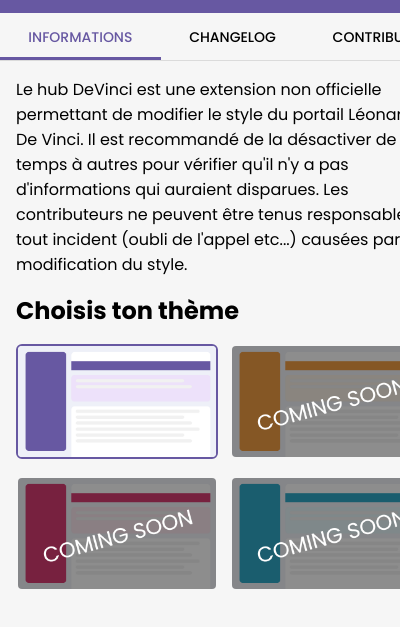
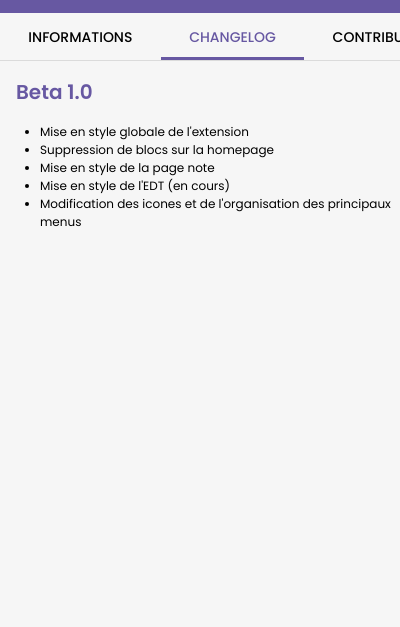
Before and after one commit to ProfCitron/le-hub-devinci, a browser extension: page hub-devinci/html/popup.html in a window 400 px wide. Both pictures are taken after a click on the element "CHANGELOG". Shown: the part 49-676 px from the top of the page. Drawn offline with Linux system fonts and the light colour scheme.

Commit message:
:memo: add docs on popup

```diff
--- a/hub-devinci/html/popup.css
+++ b/hub-devinci/html/popup.css
@@ -81,6 +81,14 @@
     padding: 16px;
 }
 
+.popup--body > div {
+    display: none;
+}
+
+.popup--body > div.active {
+    display: block;
+}
+
 .info--images {
     display: grid;
     grid-template-columns: 1fr 1fr;
@@ -107,3 +115,26 @@
 .info--images .disabled {
     cursor: not-allowed;
 }
+
+.changelog--bloc {
+    margin-bottom: 24px;
+}
+
+.changelog--bloc h2 {
+    color: var(--color-primary);
+    font-size: 20px;
+    font-weight: 600;
+    margin-bottom: 16px;
+}
+
+.changelog--bloc ul {
+    margin-left: 24px;
+}
+
+.changelog--bloc li {
+    font-size: 12px;
+}
+
+.contribute p {
+    margin-bottom: 16px;
+}
--- a/hub-devinci/html/popup.html
+++ b/hub-devinci/html/popup.html
@@ -15,18 +15,18 @@
             <h1>Le hub DeVinci</h1>
         </div>
         <div class="popup--tabs">
-            <div class="popup--tabs-item active">
+            <div class="popup--tabs-item active" data-tab="info">
                 <p>Informations</p>
             </div>
-            <div class="popup--tabs-item">
+            <div class="popup--tabs-item" data-tab="changelog">
                 <p>Changelog</p>
             </div>
-            <div class="popup--tabs-item">
+            <div class="popup--tabs-item" data-tab="contribute">
                 <p>Contribuer</p>
             </div>
         </div>
         <div class="popup--body">
-            <div class="info">
+            <div class="info active">
                 <p>Le hub DeVinci est une extension non officielle permettant de modifier le style du portail Léonard De Vinci. Il est recommandé de la désactiver de temps à autres pour vérifier qu'il n'y a pas d'informations qui auraient disparues. Les contributeurs ne peuvent être tenus responsable de tout incident (oubli de l'appel etc...) causées par la modification du style. </p>
                 <h2>Choisis ton thème</h2>
                 <div class="info--images">
@@ -36,6 +36,23 @@
                     <img src="preview/emlv-coming.png" alt="Theme emlv" class="disabled">
                 </div>
             </div>
+            <div class="changelog">
+                <div class="changelog--bloc">
+                    <h2>Beta 1.0</h2>
+                    <ul>
+                        <li>Mise en style globale de l'extension</li>
+                        <li>Suppression de blocs sur la homepage</li>
+                        <li>Mise en style de la page note</li>
+                        <li>Mise en style de l'EDT (en cours)</li>
+                        <li>Modification des icones et de l'organisation des principaux menus</li>
+                    </ul>
+                </div>
+            </div>
+            <div class="contribute">
+                <p>Tu souhaites suggérer une amélioration ou signaler un bug ?</p>
+                <p>Tu peux décrire ton besoin en ouvrant une issue sur <a href="https://github.com/ProfCitron/le-hub-devinci/issues">le repo github dédié.</a></p>
+                <p>Attention : Le portail étant un intranet, merci de ne pas mettre de screenshot, ni de diffuser d'informations sensibles touchant au portail</p>
+            </div>
         </div>
     </div>
     <script src="popup.js"></script>
--- a/hub-devinci/html/popup.js
+++ b/hub-devinci/html/popup.js
@@ -0,0 +1,11 @@
+document.querySelectorAll('.popup--tabs-item').forEach(function(tab){
+    tab.addEventListener('click', function (){
+        document.querySelectorAll('.popup--tabs-item').forEach(function(tab){tab.classList.remove('active')})
+        this.classList.toggle('active')
+        document.querySelectorAll(".popup--body > div").forEach(function(item){
+            item.classList.remove('active')
+        })
+        let target = "."+this.dataset.tab
+        document.querySelector(target).classList.add('active')
+    })
+})
```
